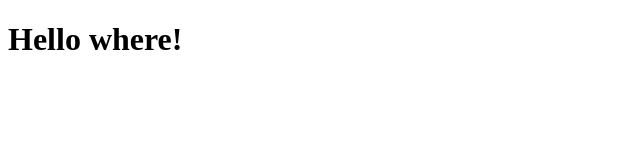
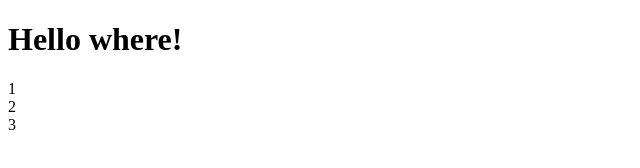
Before and after one commit to GoProfi/CloudBudget, a plain HTML site: page index.html in a window 1280 px wide. Shown: the full height of the page, 0-640 px from the left. Drawn offline with Linux system fonts and the light colour scheme.

Commit message:
Edit index.html

```diff
--- a/index.html
+++ b/index.html
@@ -10,10 +10,10 @@
     <div class="wrapper">
         <header></header>
         <main>
-            <article></article>
-            <aside></aside>
+            <article>1</article>
+            <aside>2</aside>
         </main>
-        <footer></footer>
+        <footer>3</footer>
     </div>
 </body>
 </html>
```
